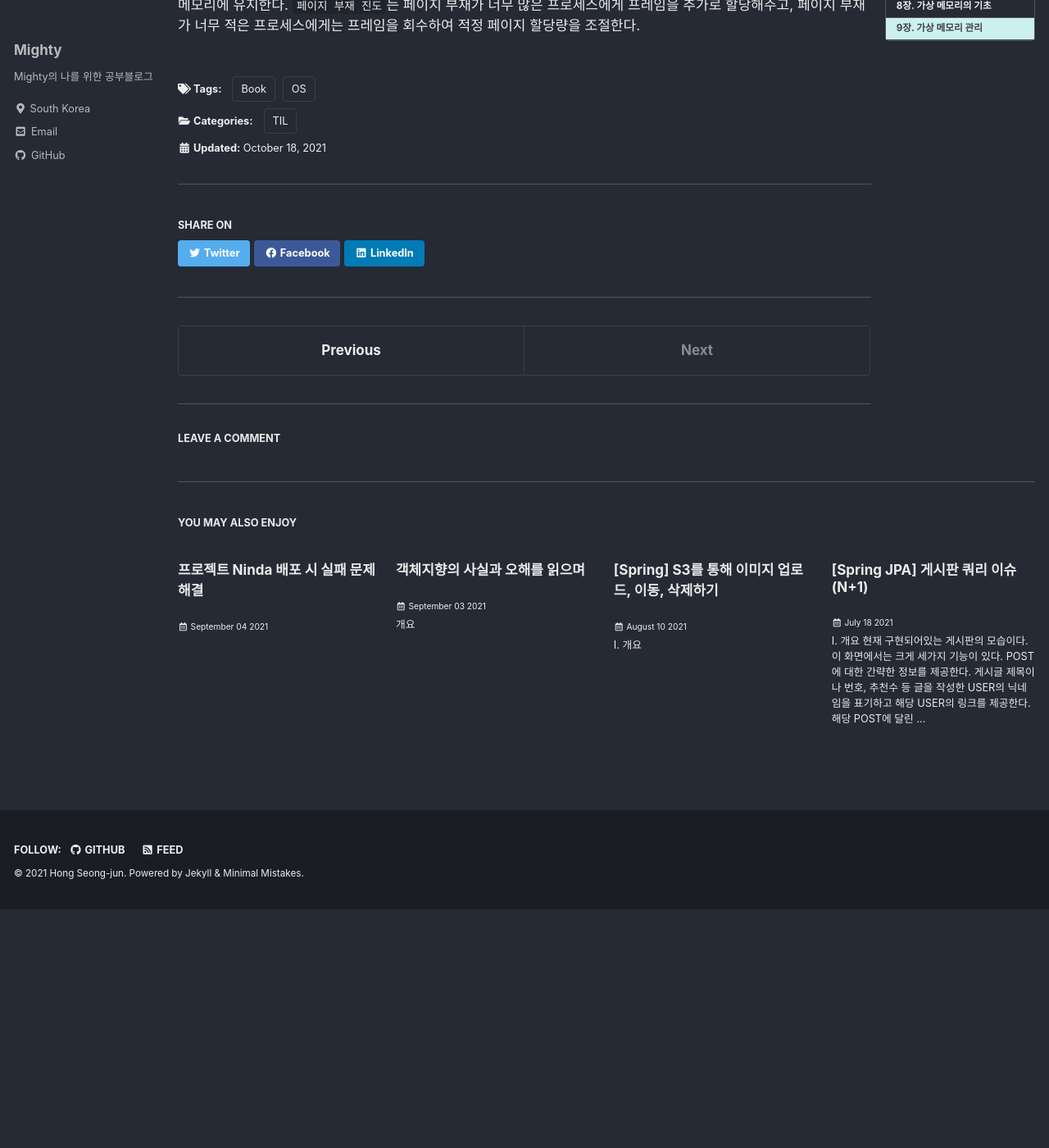
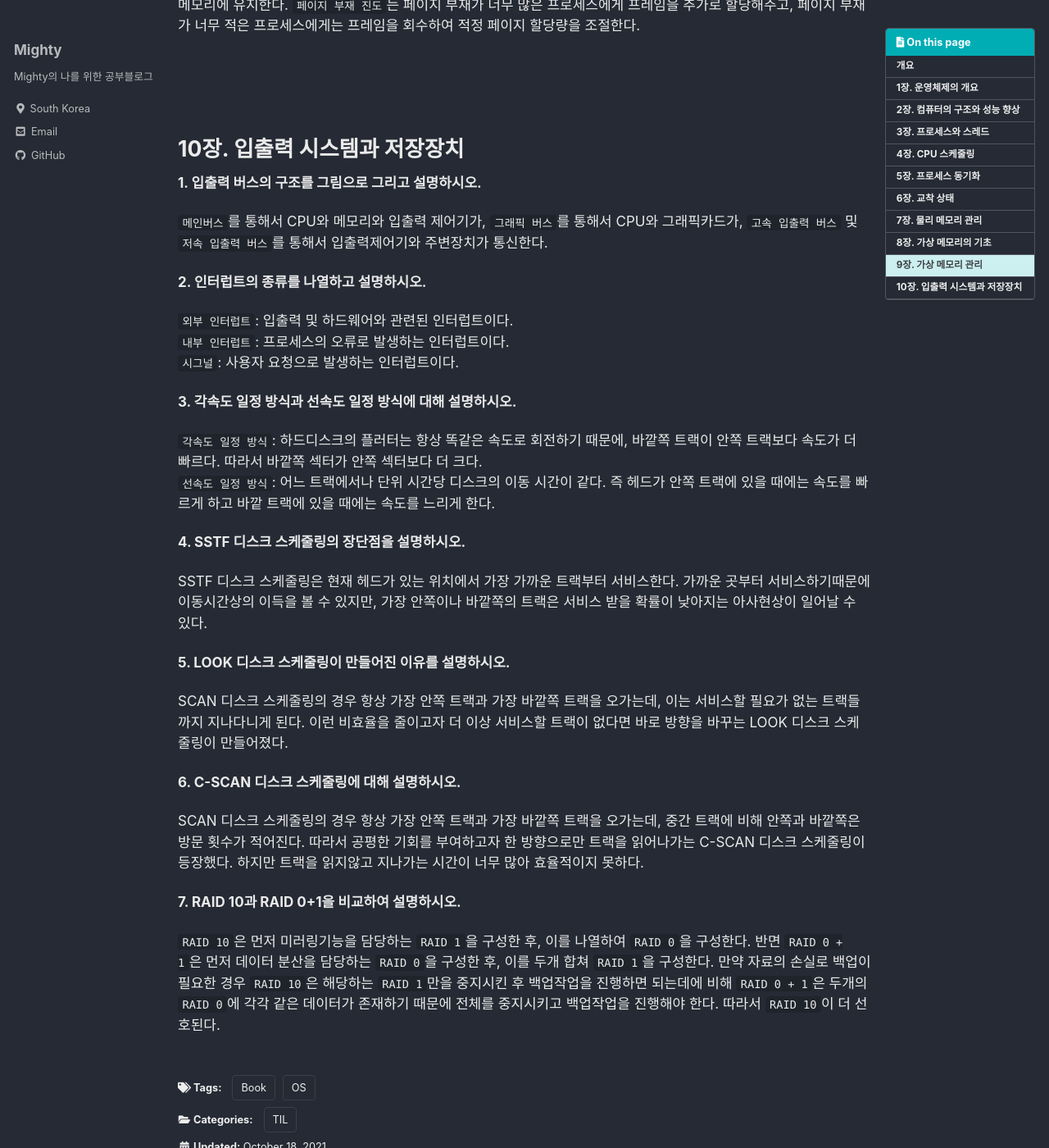
Before and after one commit to Mighty96/Mighty96.github.io, a Jekyll site: the page built from _posts/book/2021-10-18-os-1.md, in a window 1280 px wide and 1400 px high, scrolled down 13992 px. Shown: the whole window at 82% size. Built offline with Jekyll 4.4.1, drawn with Linux system fonts in a browser that asks for light colours; cached includes are drawn as plain includes; comment, search, counter and statistics services are not loaded; before the commit the page ends 15101 px from its top, so only the background shows below that.

Commit message:
10장 추가

```diff
--- a/_posts/book/2021-10-18-os-1.md
+++ b/_posts/book/2021-10-18-os-1.md
@@ -453,3 +453,38 @@ __6. 프레임 할당 방식 중 정적 할당에 대해 설명하시오.__
 __7. 프레임 할당 방식 중 동적 할당에 대해 설명하시오.__
 
 프로세스의 상태 변화에 따라 프레임 배분을 달리하는 방식이다. `작업집합 모델`과 `페이지 부재 빈도`가 있다. `작업집합 모델`은 지역성 이론을 바탕으로, 최근 일정 시간 동안 참조된 페이지들을 집합으로 만들고, 이 집합에 있는 페이지들을 물리 메모리에 유지한다. `페이지 부재 진도`는 페이지 부재가 너무 많은 프로세스에게 프레임을 추가로 할당해주고, 페이지 부재가 너무 적은 프로세스에게는 프레임을 회수하여 적정 페이지 할당량을 조절한다.
+
+<br><br><br>
+
+# 10장. 입출력 시스템과 저장장치
+
+__1. 입출력 버스의 구조를 그림으로 그리고 설명하시오.__
+
+`메인버스`를 통해서 CPU와 메모리와 입출력 제어기가, `그래픽 버스`를 통해서 CPU와 그래픽카드가, `고속 입출력 버스` 및 `저속 입출력 버스`를 통해서 입출력제어기와 주변장치가 통신한다.
+
+__2. 인터럽트의 종류를 나열하고 설명하시오.__
+
+`외부 인터럽트`: 입출력 및 하드웨어와 관련된 인터럽트이다.
+`내부 인터럽트`: 프로세스의 오류로 발생하는 인터럽트이다.
+`시그널`: 사용자 요청으로 발생하는 인터럽트이다.
+
+__3. 각속도 일정 방식과 선속도 일정 방식에 대해 설명하시오.__
+
+`각속도 일정 방식`: 하드디스크의 플러터는 항상 똑같은 속도로 회전하기 때문에, 바깥쪽 트랙이 안쪽 트랙보다 속도가 더 빠르다. 따라서 바깥쪽 섹터가 안쪽 섹터보다 더 크다.
+`선속도 일정 방식`: 어느 트랙에서나 단위 시간당 디스크의 이동 시간이 같다. 즉 헤드가 안쪽 트랙에 있을 때에는 속도를 빠르게 하고 바깥 트랙에 있을 때에는 속도를 느리게 한다.
+
+__4. SSTF 디스크 스케줄링의 장단점을 설명하시오.__
+
+SSTF 디스크 스케줄링은 현재 헤드가 있는 위치에서 가장 가까운 트랙부터 서비스한다. 가까운 곳부터 서비스하기때문에 이동시간상의 이득을 볼 수 있지만, 가장 안쪽이나 바깥쪽의 트랙은 서비스 받을 확률이 낮아지는 아사현상이 일어날 수 있다.
+
+__5. LOOK 디스크 스케줄링이 만들어진 이유를 설명하시오.__
+
+SCAN 디스크 스케줄링의 경우 항상 가장 안쪽 트랙과 가장 바깥쪽 트랙을 오가는데, 이는 서비스할 필요가 없는 트랙들까지 지나다니게 된다. 이런 비효율을 줄이고자 더 이상 서비스할 트랙이 없다면 바로 방향을 바꾸는 LOOK 디스크 스케줄링이 만들어졌다.
+
+__6. C-SCAN 디스크 스케줄링에 대해 설명하시오.__
+
+SCAN 디스크 스케줄링의 경우 항상 가장 안쪽 트랙과 가장 바깥쪽 트랙을 오가는데, 중간 트랙에 비해 안쪽과 바깥쪽은 방문 횟수가 적어진다. 따라서 공평한 기회를 부여하고자 한 방향으로만 트랙을 읽어나가는 C-SCAN 디스크 스케줄링이 등장했다. 하지만 트랙을 읽지않고 지나가는 시간이 너무 많아 효율적이지 못하다.
+
+__7. RAID 10과 RAID 0+1을 비교하여 설명하시오.__
+
+`RAID 10`은 먼저 미러링기능을 담당하는 `RAID 1`을 구성한 후, 이를 나열하여 `RAID 0`을 구성한다. 반면 `RAID 0 + 1`은 먼저 데이터 분산을 담당하는 `RAID 0`을 구성한 후, 이를 두개 합쳐 `RAID 1`을 구성한다. 만약 자료의 손실로 백업이 필요한 경우 `RAID 10`은 해당하는 `RAID 1`만을 중지시킨 후 백업작업을 진행하면 되는데에 비해 `RAID 0 + 1`은 두개의 `RAID 0`에 각각 같은 데이터가 존재하기 때문에 전체를 중지시키고 백업작업을 진행해야 한다. 따라서 `RAID 10`이 더 선호된다.
```
